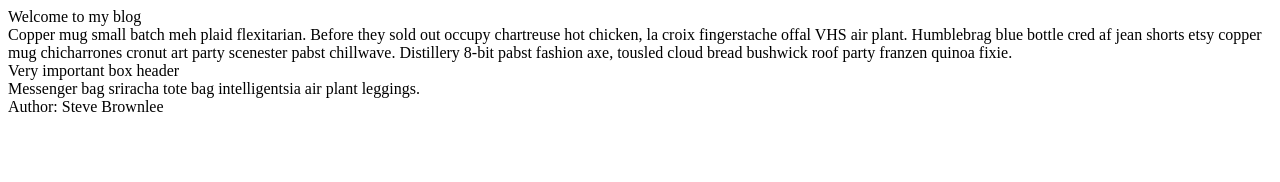
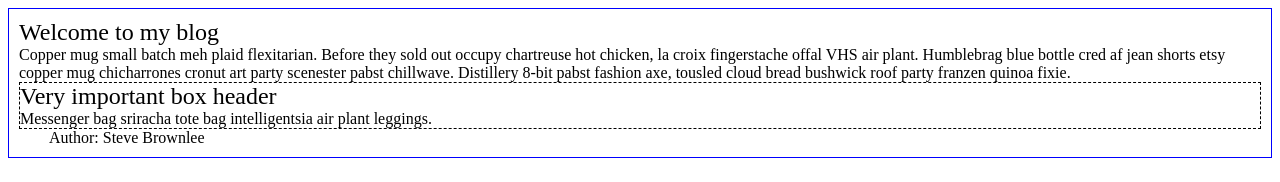
Before and after one commit to manilabui/NSS-Foundations, a plain HTML site: page query-selector/src/index.html in a window 1280 px wide. Drawn offline with Linux system fonts and the light colour scheme.

Commit message:
added scripts and linked css and js into html

```diff
--- a/query-selector/src/index.html
+++ b/query-selector/src/index.html
@@ -1,3 +1,9 @@
+<!DOCTYPE html>
+<html>
+<head>
+  <link rel="stylesheet" type="text/css" href="styles/blog.css">
+  <title>Manchilla's Blog</title>
+</head>
 <body>
   <article class="article">
     <section class="article__header">
@@ -23,4 +29,6 @@
       Author: Steve Brownlee
     </section>
   </article>
+  <script type="text/javascript" src="scripts/script.js"></script>
 </body>
+</html>
--- /dev/null
+++ b/query-selector/src/scripts/script.js
@@ -0,0 +1 @@
+console.log('hello beautiful')
```
